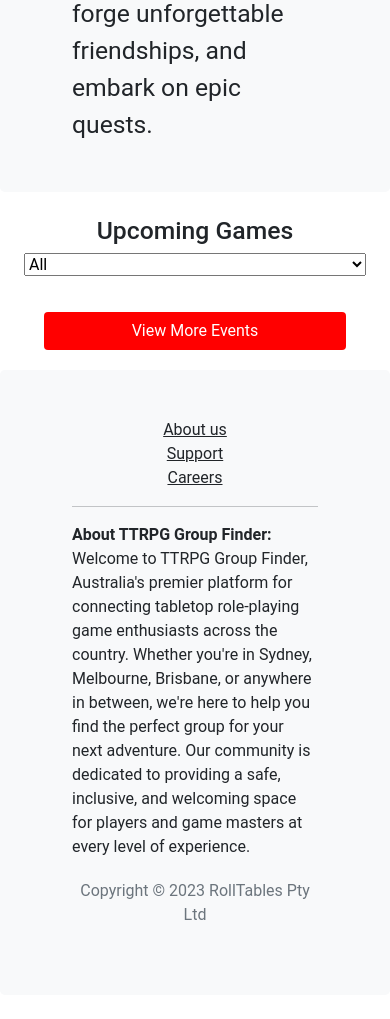
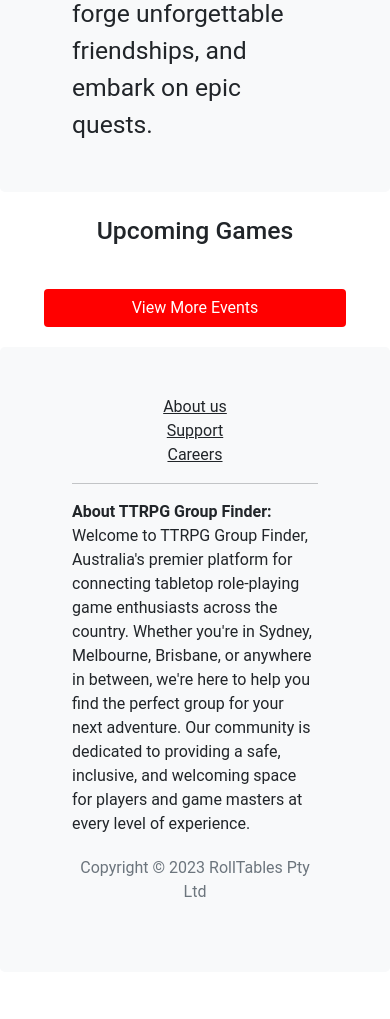
Before and after one commit to Striker146/G18-IAB207-Project, a Flask app: page / in a window 390 px wide. Shown: the part 1050-2069 px from the top of the page. After the commit the page ends 1947 px from the top, so only its background shows below. Run offline with Flask 3, Linux system fonts and the light colour scheme; some libraries are stand-ins or nearby versions.

Commit message:
Remove index page filter

```diff
--- a/projectfile/website/templates/index.html
+++ b/projectfile/website/templates/index.html
@@ -36,32 +36,6 @@
 
 
   <div class="container text-center">
-    <div class="row">
-      <div class="col-md-3 pl-0">
-        <!-- A dropdown select element with an ID 'gameSystemFilter'. When its value is changed, it triggers the JavaScript function 'filterByGameSystem()'. -->
-        <select id="gameSystemFilter" onchange="filterByGameSystem()" class="w-100">
-          <!-- The 'All' option in the dropdown. If there's no current selected game system (i.e., 'current_game_system' is not defined), this option will be selected by default. -->
-          <option value="" {% if not current_game_system %}selected{% endif %}>All</option>
-
-          <!-- Loop through all the game systems fetched from the database. -->
-          {% for game_system in game_systems %}
-          <!-- For each game system, create an option with its ID as the value. -->
-          <option value="{{ game_system.id }}" {% if game_system.id==current_game_system|default(0)|int %}selected{%
-            endif %}>
-            <!-- Display the game system's name as the option text. -->
-            {{ game_system.name }}
-          </option>
-          {% endfor %}
-        </select>
-      </div>
-      <div class="col-md-8">
-
-      </div>
-    </div>
-
-
-
-
     <div class="row row-cols-1 row-cols-xs-1 row-cols-sm-1 row-cols-md-1 row-cols-lg-2 row-cols-xl-2 row-cols-xxl-4">
       {%for event in events%}
       <div class="col">
@@ -118,25 +92,4 @@
     </div>
   </div>
   </div>
-
-  <script>
-
-    // This function is triggered whenever the user changes the selection in the game system dropdown.
-    function filterByGameSystem() {
-        // Fetch the currently selected game system's ID from the dropdown.
-        const gameSystemId = document.getElementById('gameSystemFilter').value;
-
-        // Check if a specific game system is chosen (i.e., the value is not empty which corresponds to the "All" option).
-        if (gameSystemId !== "") {
-            // If a specific game system is chosen, redirect the user to the homepage
-            // but with a query parameter indicating the chosen game system.
-            // This will cause the server to filter events based on this game system.
-            window.location.href = `/?game_system_id=${gameSystemId}`;
-        } else {
-            // If the "All" option is selected (or no specific game system is chosen),
-            // redirect the user to the homepage without any filtering query parameter.
-            window.location.href = `/`;
-        }
-    }
-    </script>
         {% endblock %}
```
